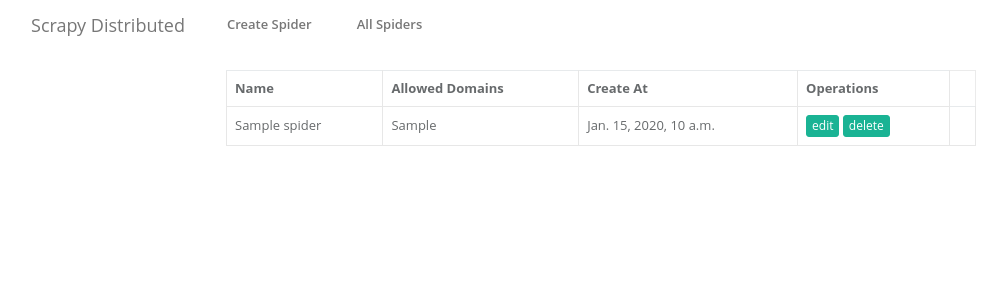
After one commit to bbrangeo/ScrapyDistributed, a Django app: template scrapy_distributed/webui/core/templates/all_spiders.html in a window 1280 px wide. The commit adds this page. Shown: the top 300 px of the page, without its empty margins (39-1046 px from the left). Run offline with Django 3.2, Linux system fonts and the light colour scheme; the template is opened without the code that fills it: most values are stand-ins (such as "Sample title", 1, 10 or a date in 2020); some libraries are stand-ins or nearby versions.

Commit message:
spider index

```diff
--- /dev/null
+++ b/scrapy_distributed/webui/core/templates/all_spiders.html
@@ -0,0 +1,32 @@
+{% extends 'layout.html' %}
+{% block content %}
+<div class="container">
+    <div class="row">
+        <div class="col-lg-8 col-lg-offset-2">
+
+            <table class="table table-bordered table-hover">
+                <tr>
+                    <th>Name</th>
+                    <th>Allowed Domains</th>
+                    <th>Create At</th>
+                    <th>Operations</th>
+                </tr>
+                {% for spider in spiders %}
+                <tr>
+                    <td>{{ spider.name }}</td>
+                    <td>{{ spider.allowed_domains}}</td>
+                    <td>{{ spider.create_at }}</td>
+                    <td>
+                        <a href="{% url 'edit_spider' spider.id %}" class="btn btn-primary btn-xs">edit</a>
+                        <a href="{% url 'delete_spider' spider.id %}" class="btn btn-primary btn-xs">delete</a>
+                    </td>
+                    <td></td>
+
+                </tr>
+                {% endfor %}
+            </table>
+        </div>
+    </div>
+</div>
+
+{% endblock %}
--- a/scrapy_distributed/webui/core/templates/nav.html
+++ b/scrapy_distributed/webui/core/templates/nav.html
@@ -15,7 +15,7 @@
         <div class="collapse navbar-collapse" id="bs-example-navbar-collapse-1">
             <ul class="nav navbar-nav">
                 <li><a href="{% url 'create_spider' %}">Create Spider</a></li>
-                <li><a href="#">All Spiders</a></li>
+                <li><a href="{% url 'all_spiders' %}">All Spiders</a></li>
 
             </ul>
             <form class="navbar-form navbar-left none" role="search">
--- a/scrapy_distributed/webui/core/urls.py
+++ b/scrapy_distributed/webui/core/urls.py
@@ -4,9 +4,11 @@ from . import views
 
 urlpatterns = [
     url(r'^$', views.index, name='index'),
-    url(r'^update/(?P<id>[0-9]+)', views.update, name='update'),
+    url(r'^all_spiders/$', views.all_spiders, name='all_spiders'),
     url(r'^create_spider/', views.create_spider, name='create_spider'),
     url(r'^create_rule/(?P<id>[0-9]+)', views.create_rule, name='create_rule'),
     url(r'^edit_spider/(?P<id>[0-9]+)', views.edit_spider, name='edit_spider'),
     url(r'^edit_rule/(?P<id>[0-9]+)', views.edit_rule, name='edit_rule'),
+    url(r'^delete_spider/(?P<id>[0-9]+)', views.delete_spider, name='delete_spider'),
+
 ]
```
Also changed, not shown: scrapy_distributed/webui/core/views.py (+13 -13 lines).
